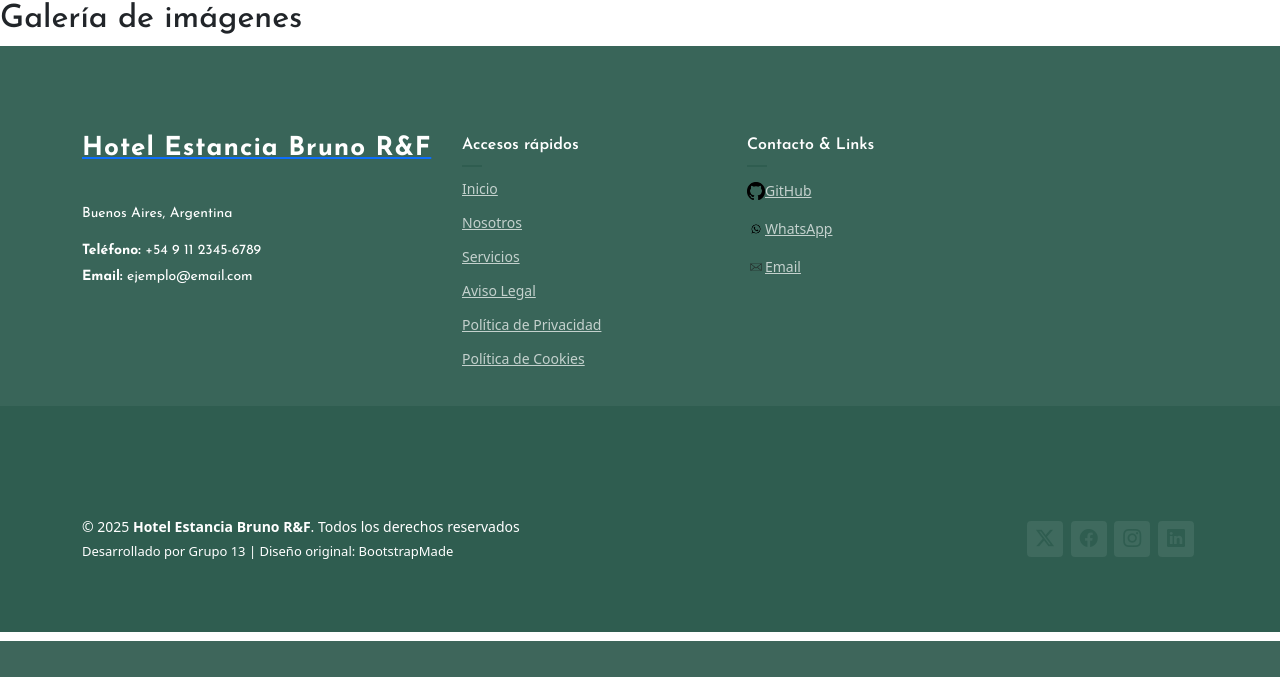
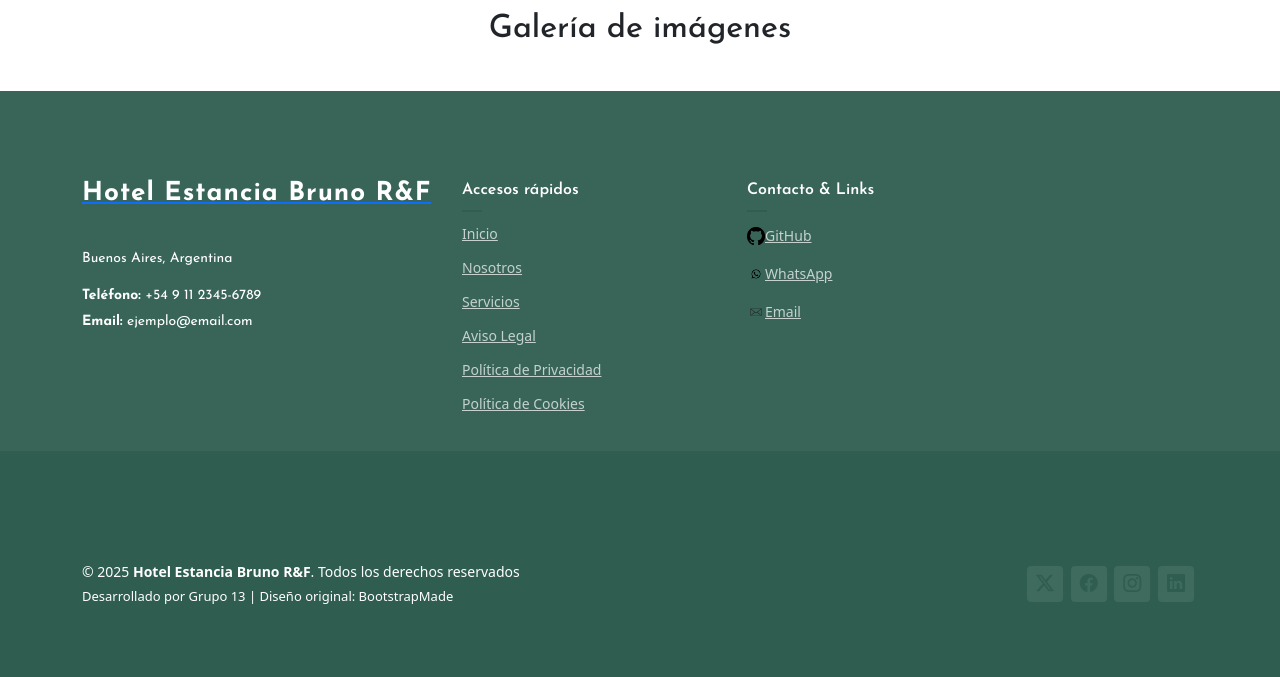
Before and after one commit to ValentinSomoza/Grupo-IDS-TP2, a Flask app: template Frontend/templates/galeria.html in a window 1280 px wide; the page is wider, and only the part inside the window is pictured. Shown: the part 159-836 px from the top of that part. Before the commit the page ends 800 px from the top of that part, so only its background shows below. Run offline with Flask 3, Linux system fonts and the light colour scheme; the template is opened without the code that fills it, so the values that code supplies are empty; parts of the project's set-up code (start-up, migrations or seed data) failed here and were passed over; some libraries are stand-ins or nearby versions.

Commit message:
agrego un padding en galeria

```diff
--- a/Frontend/static/css/galeria.css
+++ b/Frontend/static/css/galeria.css
@@ -2,6 +2,14 @@
     display: grid;
     grid-template-columns: repeat(auto-fill, minmax(150px, 1fr));
     gap: 12px;
+    padding-bottom: 25px;
+}
+.titulo{
+    align-items: center;
+    justify-content: center;
+    text-align: center;
+    padding-top: 10px;
+    padding-bottom: 10px;
 }
 
 .miniatura {
@@ -64,5 +72,7 @@
     color: #ddd;
 }
 
-.flecha.izquierda { left: 25px; }
+.flecha.izquierda {
+    left: 25px;
+}
 .flecha.derecha { right: 25px; }
--- a/Frontend/templates/galeria.html
+++ b/Frontend/templates/galeria.html
@@ -4,7 +4,7 @@
 
 {% block content %}
 
-<h2>Galería de imágenes</h2>
+<h2 class="titulo">Galería de imágenes</h2>
 
 <div class="galeria">
     {% for imagen in imagenes %}
```
Also changed, not shown: Backend/herramientas.py (line endings or trailing spaces).
